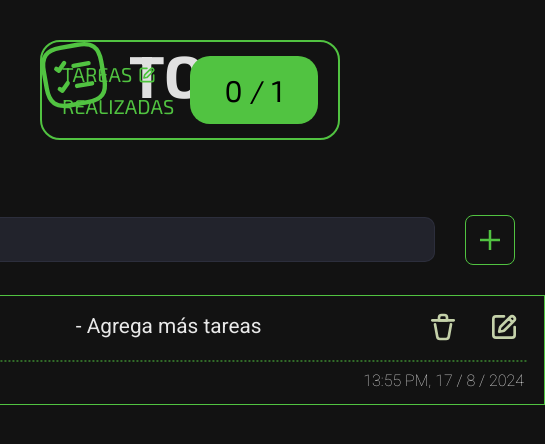
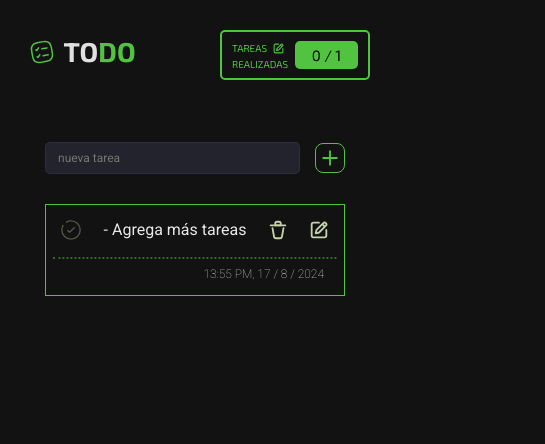
Before and after one commit to eric31t30/ToDo-list, a React (Vite) app: page / in a window 390 px wide. Shown: the top 444 px of the page, 545 px wide, since content can reach past the window. Built offline with nearby package versions, Linux system fonts and the light colour scheme.

Commit message:
feat: added media query styles 🎨

```diff
--- a/src/components/Task.tsx
+++ b/src/components/Task.tsx
@@ -111,7 +111,7 @@ export const Task = ({ task, deleteTask, editTask, id, toggleTaskCompletion, com
       </div>
       <div className='cont-date' draggable='false'>
         <span className='border-space'></span>
-        <div className='text-space'>este texto es para brindar un espacio</div>
+        <div className='text-space'>este texto es para brindar espacio</div>
         <div className='date'>{creationDate}</div>
       </div>
     </div>
--- a/src/components/TodoApp.tsx
+++ b/src/components/TodoApp.tsx
@@ -88,6 +88,7 @@ export const TodoApp = () => {
       </div>
       <div className="flex">
         <input
+          className="principal-input"
           type="text"
           value={newTask}
           onChange={(e)=> setNewTask(e.target.value)}
--- a/src/main.css
+++ b/src/main.css
@@ -20,9 +20,7 @@
   margin: 0;
 }
 
-
 body {
-  margin: 20px;
   display: flex;
   min-width: 320px;
   min-height: 100vh;
@@ -32,8 +30,6 @@ body {
   justify-content: center;
   font-family: Arial, sans-serif;
   line-height: 1.6;
-  margin: 0;
-  padding: 0;
 }
 
 button {
--- a/src/styles/Task.css
+++ b/src/styles/Task.css
@@ -164,3 +164,42 @@ input.edit-input[type="text"]:focus{
   left: 50%;
   transform: translate(-50%, -50%);
 }
+
+
+@media (max-width: 719px){
+  .container-task{
+    width: 300px;
+  }
+
+  .task{
+    font-size: 1em;
+    padding: 10px 5px;
+  }
+
+  .check-button{
+    margin: 0px 3px;
+  }
+
+  .option-button{
+    padding: .2em;
+  }
+
+  .option-icon{
+    width: 22px;
+    height: 22px;
+  }
+
+  input.edit-input[type="text"]{
+    font-size: 16px;
+    padding: 2px 12px;
+    top: 0px;
+  }
+
+  .date{
+    font-size: 12px;
+  }
+
+  .text-space{
+    font-size: 10px;
+  }
+}
--- a/src/styles/TodoApp.css
+++ b/src/styles/TodoApp.css
@@ -30,7 +30,6 @@
     display: flex;
     justify-content: center;
     align-items: center;
-    margin-bottom: 70px;
 }
 
 .title span{
@@ -139,7 +138,7 @@ input[type="text"]:focus{
     transition: all .3s ease-in-out;
 }
 
-.cont-background:hover .triangle-icon{
+.cont-text-invalid:hover .triangle-icon{
     bottom: -20px;
 }
 
@@ -187,3 +186,137 @@ input[type="text"]:focus{
     border-radius: 20px;
     padding: 10px 0px;
 }
+
+
+@media (max-width: 719px){
+
+    .container-app{
+       margin-top: 100px;
+    }
+
+    .title{
+        font-size: 1.7em;
+        left: 5%;
+        top: 30px;
+    }
+
+    .title-icon{
+        width: 24px;
+        height: 24px;
+        margin: 10px;
+    }
+
+    .flex{
+        min-width: 300px;
+    }
+
+    input[type="text"]{
+        font-size: 12px;
+        padding: 8px 12px;
+        border-radius: 5px;
+    }
+
+    .button-add{
+        width: 30px;
+        height: 30px;
+        padding: 0px;
+        margin: 0px 15px;
+        margin-right: 0px;
+    }
+
+    .add-icon{
+        width: 30px;
+        height: 30px;
+    }
+
+    .counter{
+        top: 30px;
+        right: 20px;
+        width: 150px;
+        height: 50px;
+        padding: 10px;
+        border-radius: 5px;
+    }
+
+    .text-count{
+        font-size: 10px;
+    }
+
+    .text-count-icon{
+        width: 13px;
+        height: 13px;
+    }
+
+    .task-count{
+        font-size: 15px;
+        border-radius: 5px;
+        padding: 2px 0px;
+    }
+
+    .cont-text-invalid{
+        margin-bottom: 20px;
+    }
+
+    .text-invalid{
+        font-size: 10px;
+    }
+
+    .triangle-icon{
+        width: 15px;
+        height: 15px;
+    }
+
+    .cont-text-invalid:hover .active-background{
+        top: -10px;
+    }
+
+    .cont-text-invalid:hover .triangle-icon{
+        bottom: -10px;
+    }
+}
+
+@media (min-width: 720px) and (max-width:1299px){
+
+    .title{
+        font-size: 3.4em;
+    }
+
+    .title-icon{
+        width: 50px;
+        height: 50px;
+    }
+
+    .counter{
+       width: 250px;
+       height: 80px;
+       border-radius: 10px;
+    }
+
+    .text-count{
+        font-size: 16px;
+    }
+
+    .task-count{
+        font-size: 24px;
+        border-radius: 10px;
+    }
+}
+
+@media (min-width: 1300px) and (max-width: 1919px){
+
+    .counter{
+        width: 270px;
+        height: 80px;
+        border-radius: 10px;
+    }
+
+    .text-count{
+        font-size: 18px;
+    }
+
+    .task-count{
+        font-size: 24px;
+        border-radius: 10px;
+    }
+
+}
```
Lines whose indentation alone changed are shown as unchanged.
